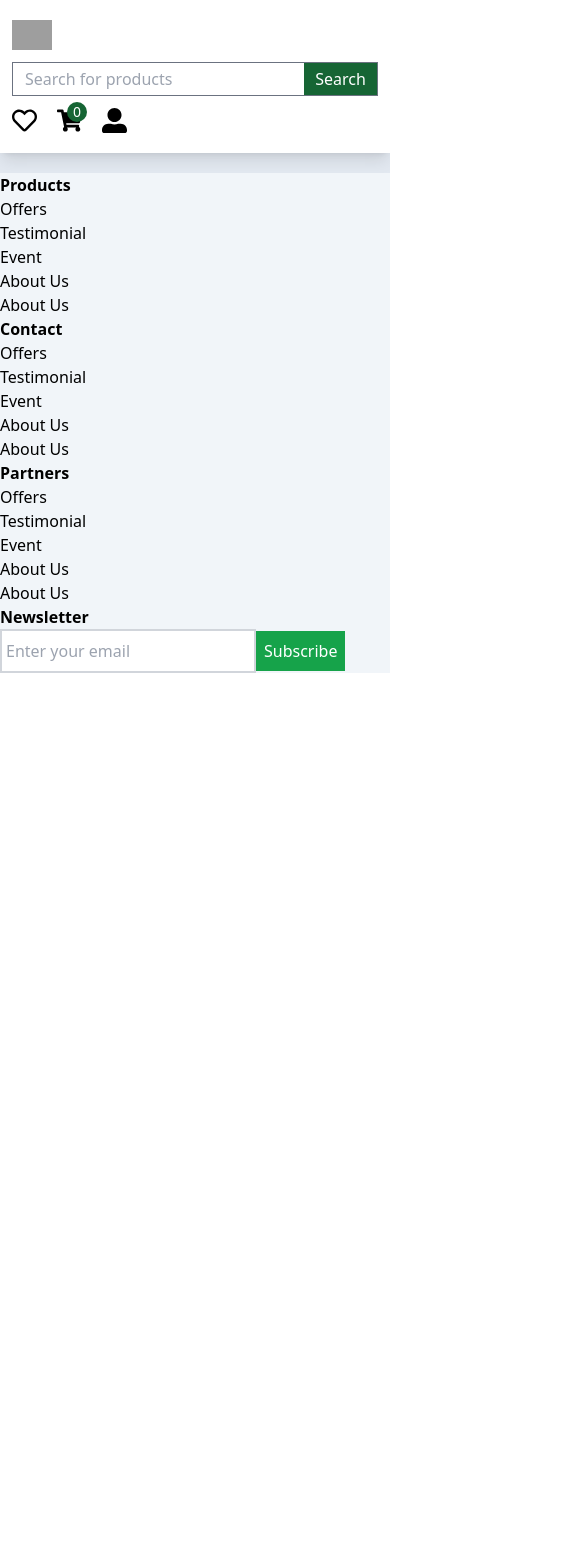
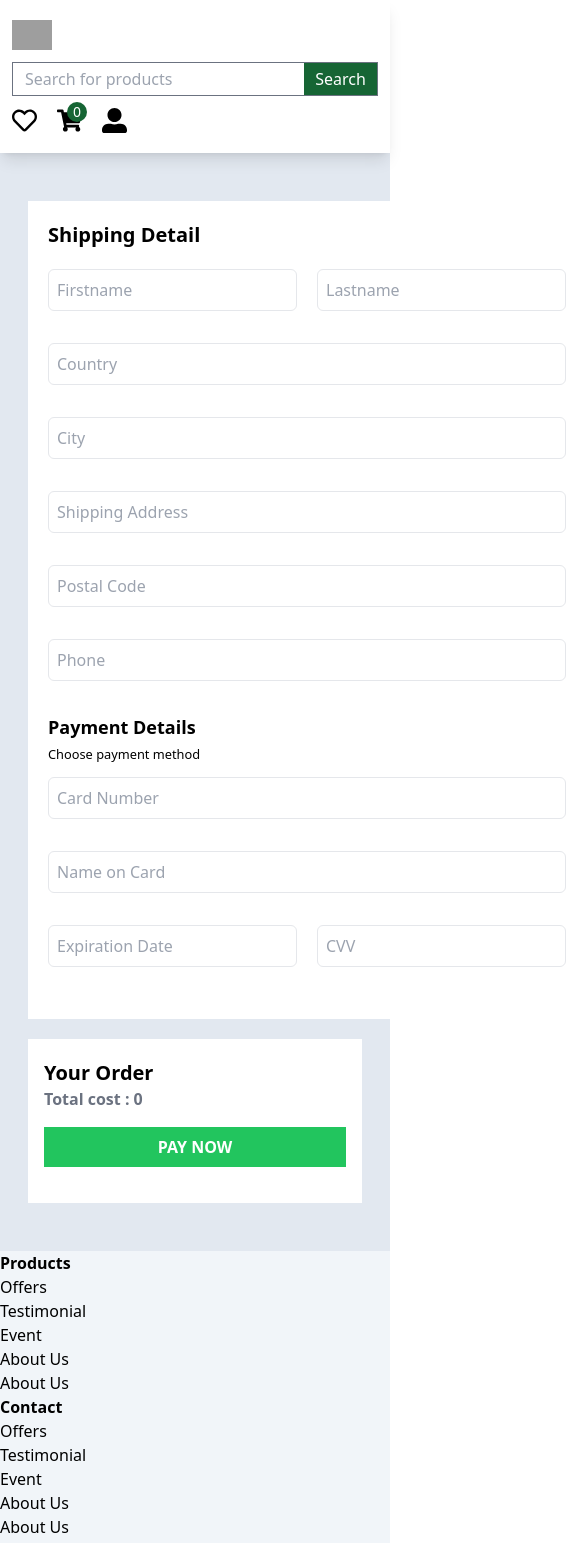
Before and after one commit to Dekin0Linux/ecommerceApp, a React (Create React App) app: page /checkout in a window 390 px wide. Shown: the top 1543 px of the page, 585 px wide, since content can reach past the window. Before the commit the page ends 844 px from the top, so only its background shows below. Built offline with nearby package versions, Linux system fonts and the light colour scheme; grey boxes are pictures that could not be loaded.

Commit message:
shipping page

```diff
--- a/src/App.js
+++ b/src/App.js
@@ -7,6 +7,7 @@ import ProductDetail from './pages/ProductDetail';
 import { BrowserRouter,Routes,Route ,Switch} from 'react-router-dom';
 import Navbar from './components/Navbar';
 import Cart from './pages/Cart';
+import Shipping from './pages/Shipping';
 
 function App() {
   return (
@@ -18,6 +19,7 @@ function App() {
         <Route path='/' element={<Home/>}/>
         <Route path='/productdetails/:id' element={<ProductDetail/>}/>
         <Route path='/cart' element={<Cart/>}/>
+        <Route path='/checkout' element={<Shipping/>}/>
       </Routes>
       </BrowserRouter>
 
--- a/src/pages/Cart.jsx
+++ b/src/pages/Cart.jsx
@@ -1,25 +1,37 @@
-import React from 'react'
+import React,{useState} from 'react'
 import cartItem from '../components/CartItem'
 import { useSelector,useDispatch } from 'react-redux'
-import {FaTrashAlt,FaMinus,FaPlus} from 'react-icons/fa'
-import { removeItemFromCart,increaseQuantity ,decreaseQuantity,totalInCart} from '../store/cartReducer'
+import {FaTrashAlt,FaMinus,FaPlus,FaCcVisa,FaCcMastercard,FaPaypal,FaBitcoin} from 'react-icons/fa'
+import { removeItemFromCart,increaseQuantity ,decreaseQuantity} from '../store/cartReducer'
+
+import { Link } from 'react-router-dom'
 
 function Cart() {
     const cart = useSelector(state=> state.cart.value)
     const dispatch = useDispatch()
+
+    const total =  cart.reduce((total, item) => total + item.quantity * item.price, 0);
+
   return (
     <div  className='container mx-auto p-5'>
-        <div className='p-2 flex gap-1'>
-            <div className='bg-white p-2 md:w-[80%]'>
+        <div className='p-2 flex gap-1 items-start flex-wrap'>
+            <div className='bg-white p-2 md:w-[75%]'>
                 <p className='text-3xl px-4 my-10'>My cart ({cart.length})</p>
+
                 <div className=''>
                     {
                         cart.map((item,index)=>(
-                            <div className='flex mb-3 px-3 bg-gray-100 p-5 items-center' key={item.id}>
+
+
+                            <div className='flex mb-3 px-3 bg-gray-100 p-5 items-center' key={index}>
+
                                 <div className='flex w-[60%] gap-2'>
-                                    <img src={item.image} alt="" className='w-12 h-auto'/>
+                                    <Link to={`/productdetails/${item.id}`}>
+                                        <img src={item.image} alt="" className='w-12 h-auto'/>
+                                    </Link>
                                     <p>{item.title}</p>
                                 </div>
+
 
                                 <div className='w-[20%] flex'>
                                     <button className='bg-gray-200 px-3' onClick={()=>dispatch(decreaseQuantity(index))}><FaMinus/></button>
@@ -35,16 +47,35 @@ function Cart() {
                                 </div>
 
                             </div>
+
+
                         ))
                     }
 
                 </div>
+                <Link to={'/'} className='text-blue-400'>Continue Shopping</Link>
+            </div>
+            {
+                cart.length >= 1 ?
 
-            </div>
-            <div className='bg-white p-2 md:w-[20%]'>
-                <p className='text-3xl px-4 my-10'>Summary</p>
-                <p>{0}</p>
-            </div>
+            <div className='bg-white px-4 md:w-[22%] relative'>
+                <p className='text-3xl my-10'>Summary</p>
+                <p className='font-semibold text-lg '>Tax : 0.00</p>
+                <p className='font-bold text-lg '>Total: GHC {total.toFixed(2)}</p>
+
+                <p className='lg:mt-10 my-3'>Payment Methods</p>
+                <div className='flex gap-x-2'>
+                    <button><FaCcVisa size={25}/></button>
+                    <button><FaCcMastercard size={25}/></button>
+                    <button><FaPaypal size={25}/></button>
+                    <button><FaBitcoin size={25}/></button>
+                </div>
+
+                <Link to={'/checkout'} >
+                    <button className='bg-green-500 w-full py-2 text-white font-semibold my-5'> CHECKOUT</button>
+                </Link>
+            </div>: ""
+            }
         </div>
     </div>
   )
--- a/src/pages/ProductDetail.jsx
+++ b/src/pages/ProductDetail.jsx
@@ -1,14 +1,14 @@
 import React,{useState,useEffect} from 'react'
 import { useParams } from 'react-router-dom'
 import {FaMinus,FaPlus} from 'react-icons/fa'
-import { useDispatch,useSelector } from 'react-redux'
+import { useDispatch} from 'react-redux'
 import { addItemToCart } from '../store/cartReducer'
 
 function ProductDetail() {
   const {id} = useParams()
   const [product,setProduct] = useState([])
   const [quantity,setQuantity] = useState(1)
-  const [cart,setCart] = useState([])
+  // const [cart,setCart] = useState([])
 
   const dispatch = useDispatch()
 
@@ -24,7 +24,7 @@ function ProductDetail() {
   }
 
   const removeQuantity = ()=>{
-    if(quantity == 1){
+    if(quantity === 1){
       return ;
     }
     setQuantity(prevQuantity => prevQuantity - 1)
@@ -33,7 +33,7 @@ function ProductDetail() {
   useEffect(() => {
    getProduct()
 
-  }, [])
+  },[])
 
 
 
--- a/src/pages/Shipping.jsx
+++ b/src/pages/Shipping.jsx
@@ -0,0 +1,85 @@
+import React from 'react'
+import { Link } from 'react-router-dom'
+import { useSelector ,useDispatch} from 'react-redux'
+import { removeItemFromCart,increaseQuantity ,decreaseQuantity} from '../store/cartReducer'
+import {FaTrashAlt,FaMinus,FaPlus,FaCcVisa,FaCcMastercard,FaPaypal,FaBitcoin} from 'react-icons/fa'
+
+
+
+function Shipping() {
+  const cart = useSelector(state=> state.cart.value)
+  const dispatch = useDispatch()
+  const total =  cart.reduce((total, item) => total + item.quantity * item.price, 0);
+
+  return (
+    <div  className='container mx-auto p-5'>
+        <div className='p-2 flex gap-5 items-start flex-wrap'>
+
+            <form className='bg-white p-5 md:w-[60%]'>
+              <p className='font-semibold text-xl'>Shipping Detail</p>
+              <div action="" className='mt-5'>
+                <div className='flex gap-x-5 mb-8'>
+                  <input type="text" placeholder='Firstname' className='flex-1 p-2 border rounded-md outline-none'/>
+                  <input type="text" placeholder='Lastname' className='flex-1 p-2 border rounded-md outline-none'/>
+                </div>
+                <input type="text" placeholder='Country' className='w-full p-2 mb-8 border rounded-md outline-none'/>
+                <input type="text" placeholder='City' className='w-full p-2 mb-8 border rounded-md outline-none'/>
+                <input type="text" placeholder='Shipping Address' className='w-full p-2 mb-8 border rounded-md outline-none'/>
+                <input type="text" placeholder='Postal Code' className='w-full p-2 mb-8 border rounded-md outline-none'/>
+                <input type="text" placeholder='Phone' className='w-full p-2 mb-8 border rounded-md outline-none'/>
+
+                <p className='font-semibold text-lg'>Payment Details</p>
+                <small >Choose payment method</small>
+                <input type="text" placeholder='Card Number' className='w-full p-2 mb-8 mt-3 border rounded-md outline-none'/>
+                <input type="text" placeholder='Name on Card' className='w-full p-2 mb-8 border rounded-md outline-none'/>
+                <div className='flex gap-x-5 mb-8'>
+                  <input type="text" placeholder='Expiration Date' className='flex-1 p-2 border rounded-md outline-none'/>
+                  <input type="text" placeholder='CVV' className='flex-1 p-2 border rounded-md outline-none'/>
+                </div>
+              </div>
+
+            </form>
+
+            <div className='bg-white px-4 md:w-[30%] w-full relative p-5'>
+              <p className='font-semibold text-xl'>Your Order</p>
+              <div>
+              {
+                        cart.map((item,index)=>(
+
+
+                            <div className='flex mb-3 px-3 bg-gray-100 p-5 items-center' key={index}>
+
+                                <div className='flex w-[70%] gap-2'>
+                                    <Link to={`/productdetails/${item.id}`}>
+                                        <img src={item.image} alt="" className='w-12 h-auto'/>
+                                    </Link>
+                                    <small className='overflow-hidde'>{item.title}</small>
+                                </div>
+
+
+
+                                  <p className='px-4'>x{item.quantity}</p>
+
+
+                                <div className='w-[30%]'>
+                                    <p className='font-bold'>GHC {(item.price * item.quantity).toFixed(2)}</p>
+                                </div>
+
+                            </div>
+
+
+                        ))
+                    }
+                    <p className='font-semibold text-gray-500'>Total cost : {total}</p>
+                    <Link to={'/'} >
+                    <button className='bg-green-500 w-full py-2 text-white font-semibold my-4'> PAY NOW </button>
+                </Link>
+              </div>
+
+            </div>
+        </div>
+    </div>
+  )
+}
+
+export default Shipping
--- a/src/store/cartReducer.js
+++ b/src/store/cartReducer.js
@@ -3,7 +3,7 @@ import { createSlice } from "@reduxjs/toolkit";
 
 export const cartSlice = createSlice({
     name: 'cart',
-    initialState : {value:[]},
+    initialState : {value:[].reverse()},
 
     reducers :{
         addItemToCart : (state,action)=>{
@@ -17,20 +17,16 @@ export const cartSlice = createSlice({
             state.value[action.payload].quantity += 1
         },
         decreaseQuantity:(state,action)=>{
-            if(state.value[action.payload].quantity == 1){
+            if(state.value[action.payload].quantity === 1){
                 return state
             }
             state.value[action.payload].quantity -= 1
         },
-        totalInCart:(state)=>{
 
-            return 5
-            // return state.value.reduce((total, item) => total + item.price, 0);
-        }
 
     }
 })
 
-export const {addItemToCart,removeItemFromCart,increaseQuantity,decreaseQuantity,totalInCart} = cartSlice.actions
+export const {addItemToCart,removeItemFromCart,increaseQuantity,decreaseQuantity} = cartSlice.actions
 
 export default cartSlice.reducer
```
Also changed, not shown: public/manifest.json.
